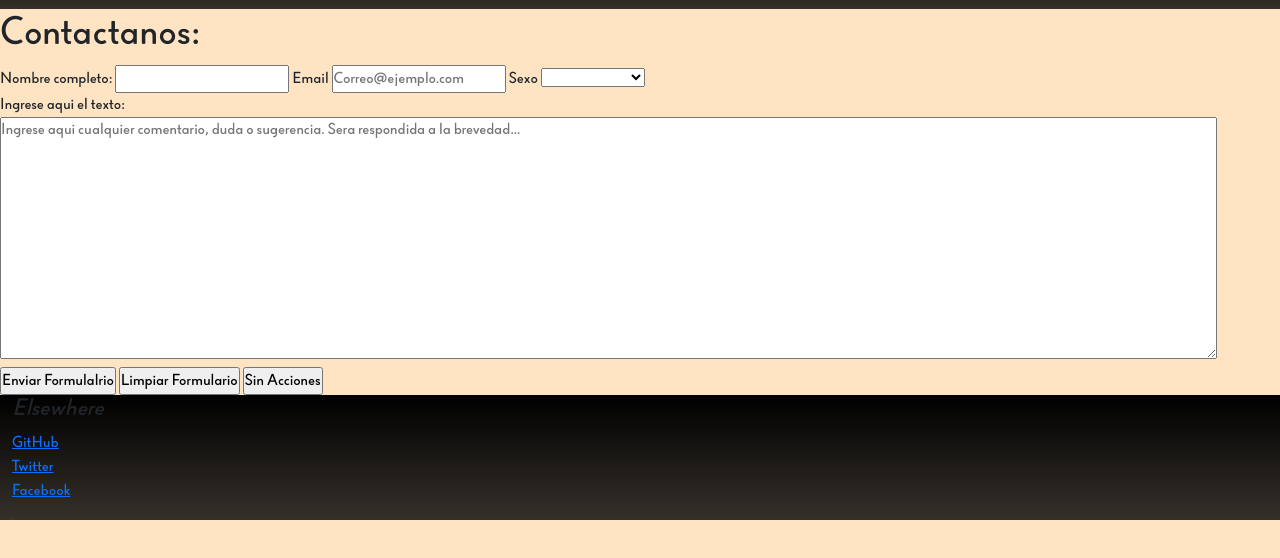
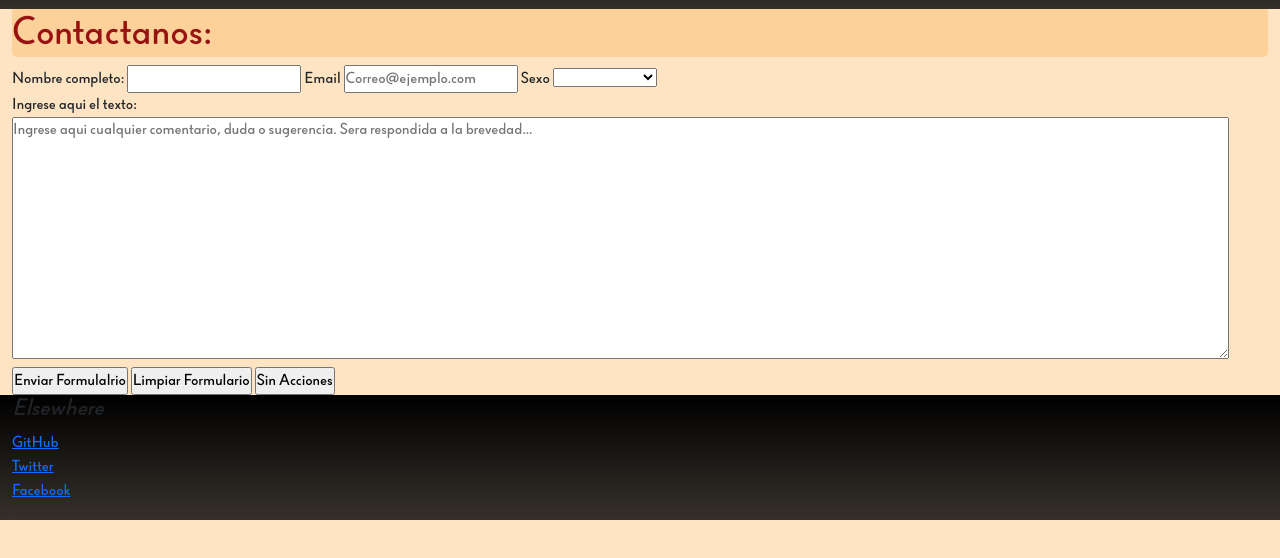
Before and after one commit to eskevin19/Mi_proyecto-CoderHouse, a plain HTML site: page Pages/contacto.html in a window 1280 px wide. Shown: the part 52-610 px from the top of the page. Drawn offline with nearby package versions, Linux system fonts and the light colour scheme.

Commit message:
guardamos cambios

```diff
--- a/Pages/contacto.html
+++ b/Pages/contacto.html
@@ -45,12 +45,13 @@
 </header>
                     <!-- Fin navegador -->
     <!------Principal area------->
-    <section class="main-section">
-        <div class="tittle">
-            <h1>
-                Contactanos:
-            </h1>
-        </div>
+    <section class="container-fluid">
+      <div class="title">
+        <h1>
+            Contactanos:
+        </h1>
+    </div>
+
         <!---------Formulario---------->
         <form action="" class="Formulario">
             <label for="nombre_apellido">Nombre completo:</label>
```
